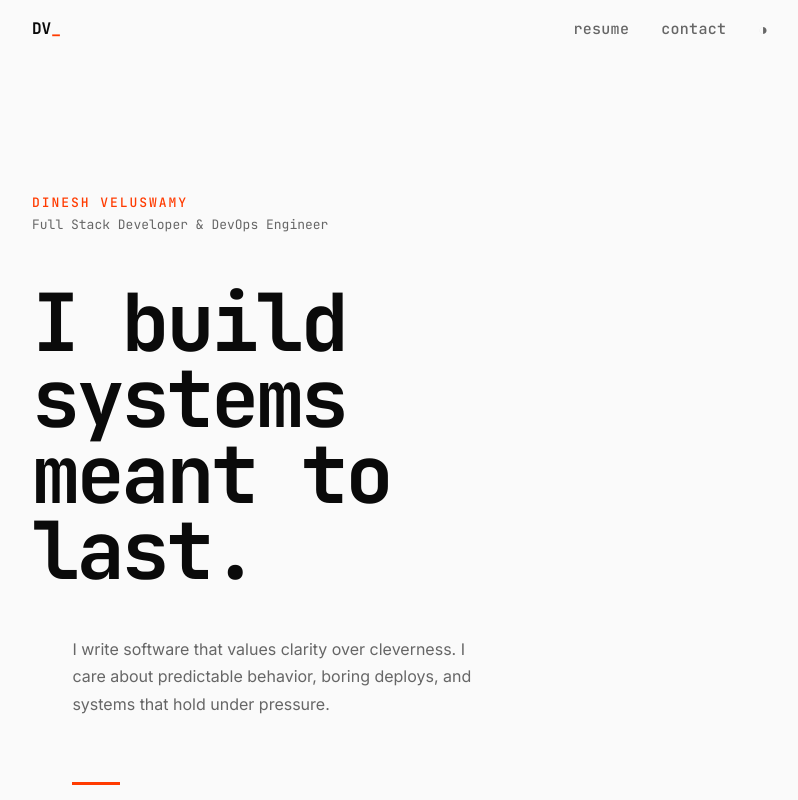
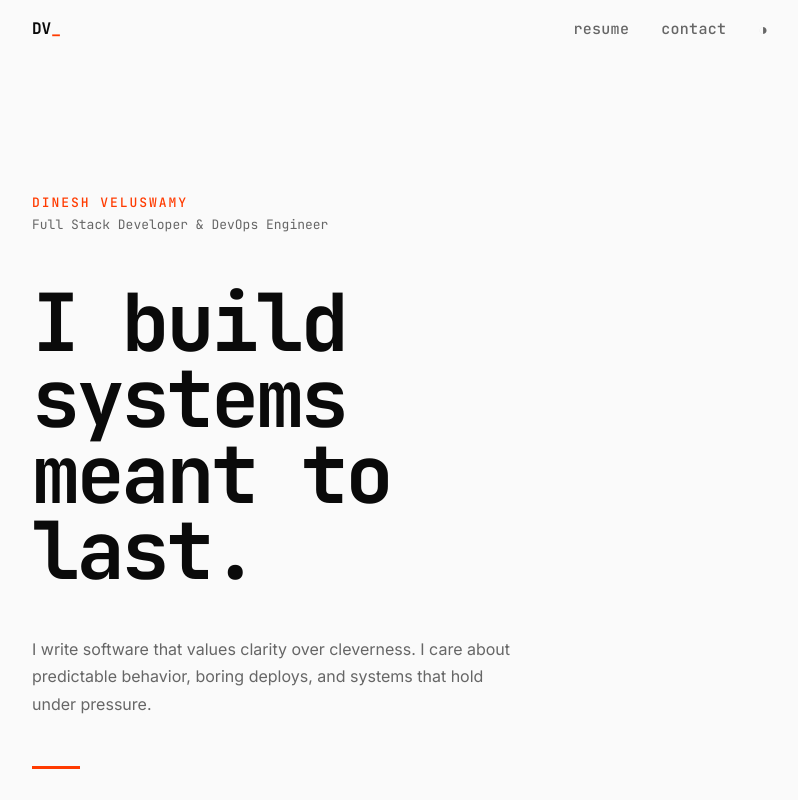
Before and after one commit to thatcatfromspace/portfolio-v2, a React (Vite) app: page / in a window 1280 px wide. Shown: the top 800 px of the page, without its empty margins (240-1038 px from the left). Built offline with nearby package versions, Linux system fonts and the light colour scheme.

Commit message:
align statement with hero

```diff
--- a/src/components/Footer.tsx
+++ b/src/components/Footer.tsx
@@ -46,7 +46,7 @@ export const Footer = () => {
         </a>
       </div>
 
-      <p className={styles.signoff}>Built with pride.</p>
+      <p className={styles.signoff}>Built with intention.</p>
     </motion.footer>
   );
 };
--- a/src/components/OpeningStatement.module.css
+++ b/src/components/OpeningStatement.module.css
@@ -34,7 +34,6 @@
   line-height: var(--leading-relaxed);
   color: var(--color-muted);
   margin-bottom: var(--space-6);
-
 }
 
 .statement {
@@ -42,16 +41,14 @@
   font-size: var(--text-base);
   line-height: var(--leading-relaxed);
   color: var(--color-muted);
-  max-width: 42ch;
-  margin-left: 4ch; /* Offset - breaks symmetry */
+  max-width: 48ch;
 }
 
 .accentLine {
   width: 48px;
   height: 3px;
   background-color: var(--color-accent);
-  margin-top: var(--space-8);
-  margin-left: 4ch; /* Aligns with statement offset */
+  margin-top: var(--space-6);
   transform-origin: left;
 }
 
--- a/src/data/projects.ts
+++ b/src/data/projects.ts
@@ -18,7 +18,7 @@ export const projects: Project[] = [
     name: "Keystore",
     tagline: "In-memory key-value database",
     year: "2025",
-    description: "A Redis-inspired storage engine written from scratch. Custom wire protocol, persistence layer, and TTL-based expiration.",
+    description: "A Redis-inspired storage engine written from scratch. Custom wire protocol, LRU caching, and TTL-based expiration.",
     challenge: "The interesting part was implementing lock-free reads while maintaining consistency. Uses compare-and-swap & sharded hash tables for writes.",
     tech: ["C++", "TCP/IP"],
     links: {
@@ -32,7 +32,7 @@ export const projects: Project[] = [
     year: "2024",
     description: "End-to-end event organization platform for students, professionals and organizations.",
     challenge: "Building a general purpose event organization platform is harder than it looks. ",
-    tech: ["React", "Django", "PostgreSQL"],
+    tech: ["React", "NestJS", "PostgreSQL"],
     links: {
       demo: "https://proleap.vercel.app",
     },
@@ -54,7 +54,7 @@ export const projects: Project[] = [
     name: "ForeSight",
     tagline: "Weather forecasting at scale",
     year: "2025",
-    description: "Distributed analytics on historical weather data. Time-series storage with Cassandra, custom ML models for prediction.",
+    description: "Distributed analytics on historical weather data. Time-series storage with Cassandra, custom XGBoost model for prediction.",
     challenge: "Cassandra partition sizing for time-series queries. Ended up with a bucketed approach that balances write and read patterns.",
     tech: ["Python", "Cassandra", "Spark"],
     links: {
```
